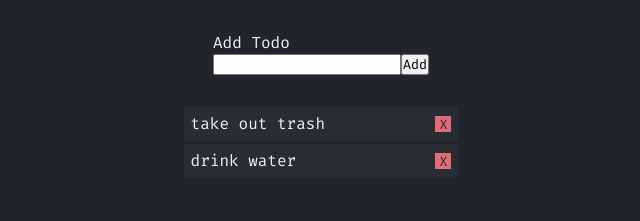
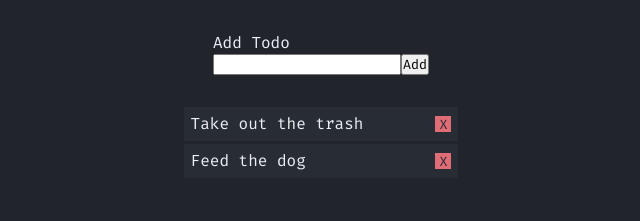
Before and after one commit to saubuny/improved-todo-list, a React (Vite) app: page / in a window 1280 px wide. Shown: the top 221 px of the page, without its empty margins (319-959 px from the left). Built offline with nearby package versions, Linux system fonts and the light colour scheme.

Commit message:
component: changed changed todos state to use a list of objects, each with an id and text, so that i can have multiple todo cards with the same text and still delete the right one when clicking the x button on that todo card

```diff
--- a/src/App.jsx
+++ b/src/App.jsx
@@ -5,7 +5,10 @@ import TodoForm from './components/TodoForm';
 import { v4 as uuidv4 } from 'uuid';
 
 function App() {
-	const [todos, setTodos] = useState(['take out trash', 'drink water']);
+	const [todos, setTodos] = useState([
+		{ id: uuidv4(), text: 'Take out the trash' },
+		{ id: uuidv4(), text: 'Feed the dog' },
+	]);
 
 	return (
 		<>
@@ -13,7 +16,7 @@ function App() {
 				<div className="todo-list">
 					<TodoForm />
 					{todos.map((todo) => {
-						return <Todo text={todo}></Todo>;
+						return <Todo text={todo.text}></Todo>;
 					})}
 				</div>
 			</div>
```
